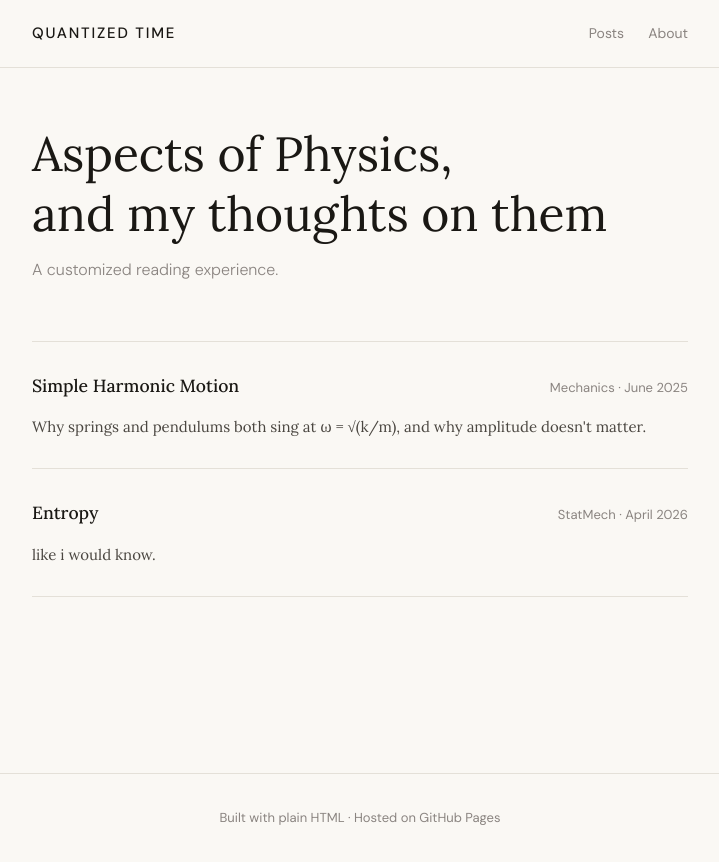
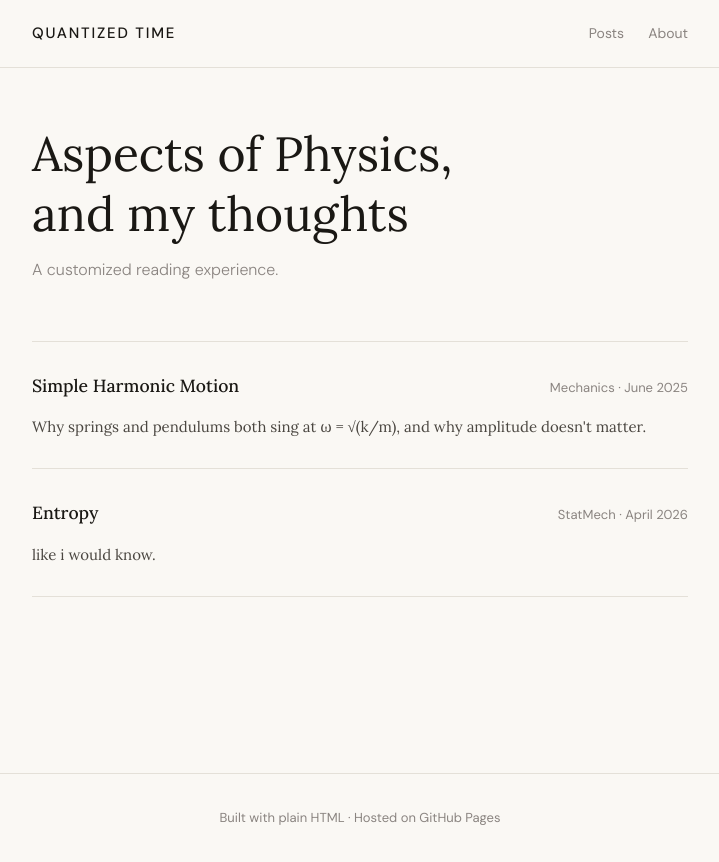
Before and after one commit to quantized-time/Blog, a plain HTML site: page index.html in a window 1280 px wide. Shown: the whole page, without its empty margins (280-999 px from the left). Drawn offline with Linux system fonts and the light colour scheme.

Commit message:
Update index.html

```diff
--- a/index.html
+++ b/index.html
@@ -20,7 +20,7 @@
 
 <main class="container">
   <header class="home-header">
-    <h1>Aspects of Physics,<br>and my thoughts on them</h1>
+    <h1>Aspects of Physics,<br>and my thoughts</h1>
     <p class="tagline">A customized reading experience.</p>
   </header>
 
```
